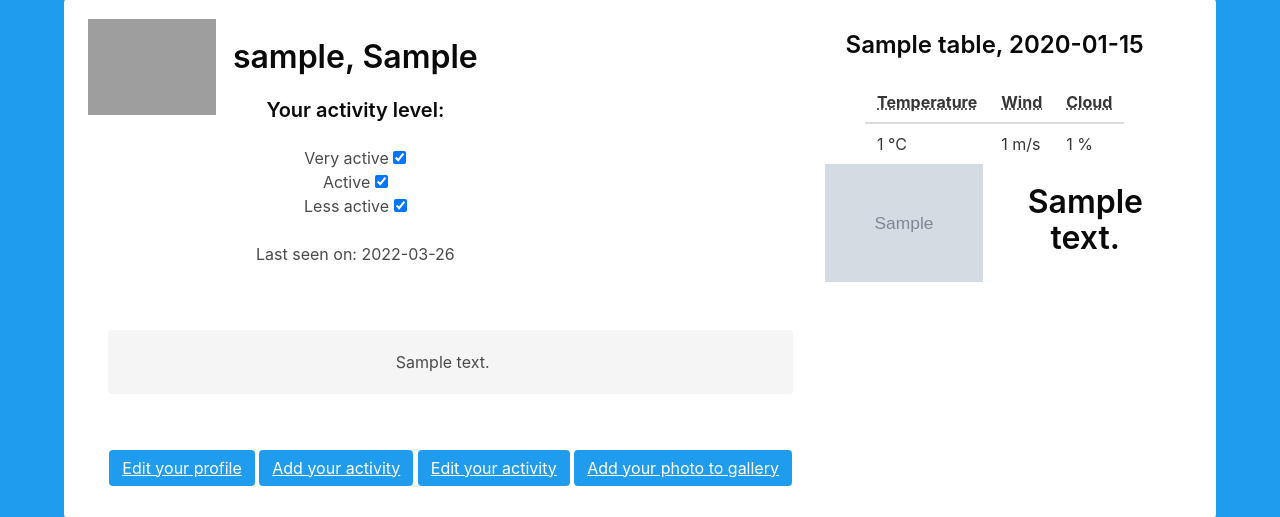
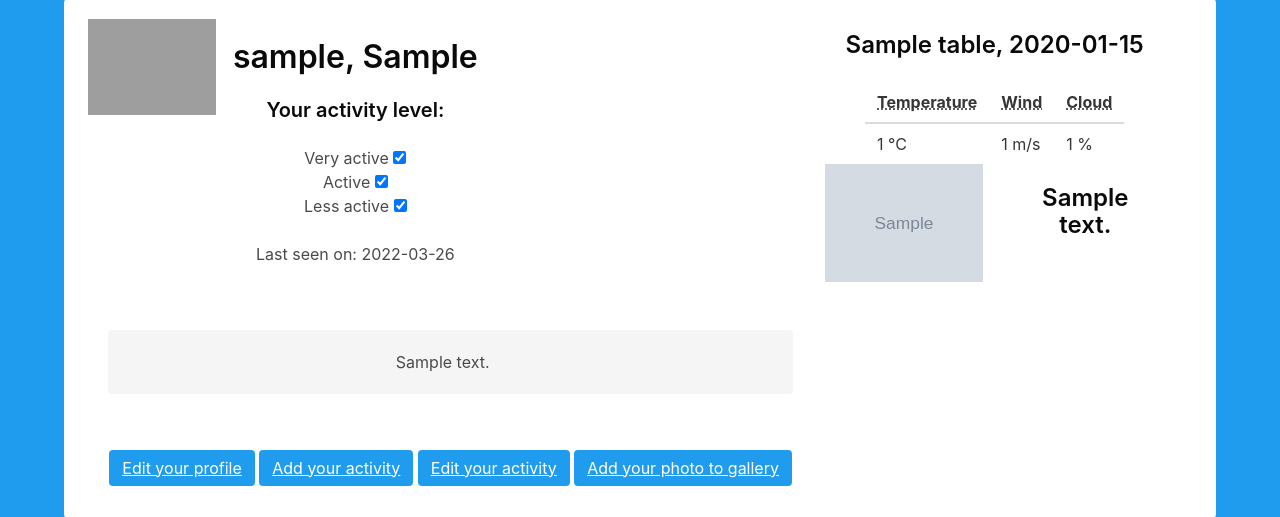
Before and after one commit to RemekLago/Weekend-Planner, a Flask app: a page that uses project2/app/templates/user.html in a window 1280 px wide. Shown: the part 151-668 px from the top of the page. Run offline with Flask 2, Linux system fonts and the light colour scheme; a user stored in the database is signed in; tables that the repository leaves empty hold one stand-in row (values such as "Sample post"); grey boxes marked "Sample" are stand-in pictures; some libraries are stand-ins or nearby versions; grey boxes are pictures that could not be loaded.

Commit message:
changes in showing weather imgae and description

```diff
--- a/project2/app/templates/user.html
+++ b/project2/app/templates/user.html
@@ -100,7 +100,7 @@
                         </div>
                         <div class="column">
                             <div class="box is-shadowless is-pulled-left is-inline">
-                                <p class="title is-3 has-text-black">{{ idx.weather_description }}</p>
+                                <p class="title is-4 has-text-black">{{ idx.weather_description }}</p>
                             </div>
                         </div>
                     </div>
```
